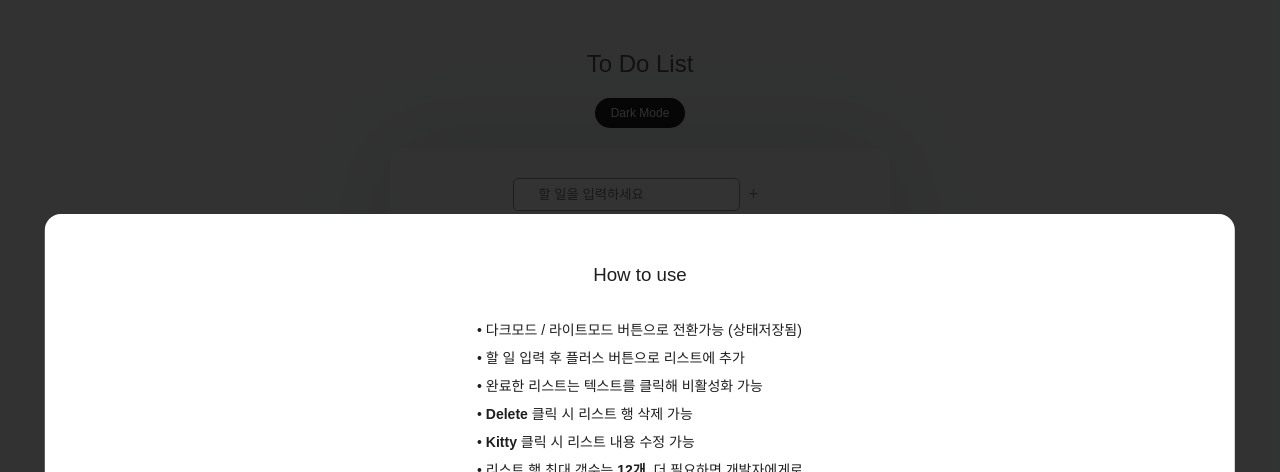
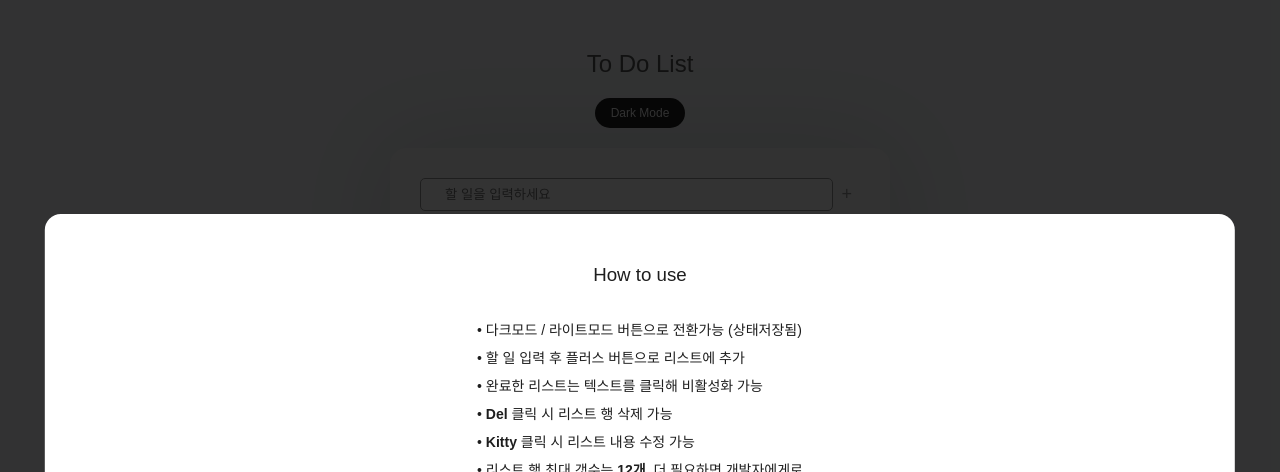
Before and after one commit to miyaajd/vue-todo, a Vue app: page / in a window 1280 px wide. Both pictures are taken after a click on the element "How to use". Shown: the top 472 px of the page. Built offline with nearby package versions, Linux system fonts and the light colour scheme.

Commit message:
edit Del btn / input width

```diff
--- a/src/App.vue
+++ b/src/App.vue
@@ -13,7 +13,7 @@
           • 다크모드 / 라이트모드 버튼으로 전환가능 (상태저장됨) <br />
           • 할 일 입력 후 플러스 버튼으로 리스트에 추가 <br />
           • 완료한 리스트는 텍스트를 클릭해 비활성화 가능 <br />
-          • <strong>Delete</strong> 클릭 시 리스트 행 삭제 가능 <br />
+          • <strong>Del</strong> 클릭 시 리스트 행 삭제 가능 <br />
           • <strong>Kitty</strong> 클릭 시 리스트 내용 수정 가능 <br />
           • 리스트 행 최대 갯수는 <strong>12개</strong>, 더 필요하면 개발자에게로<br />
         </p>
--- a/src/components/Todo.vue
+++ b/src/components/Todo.vue
@@ -15,7 +15,7 @@
           <img src="/public/icons/kitty.png" alt="kitty" class="kitty" @click="editTodo(index)" />
           <span :class="{ done: todo.done }" @click="toggleDone(index)">{{ todo.text }}</span>
         </div>
-        <button class="delete" @click="removeTodo(index)">Delete</button>
+        <button class="delete" @click="removeTodo(index)">Del</button>
       </li>
     </ul>
   </div>
@@ -112,15 +112,18 @@ button {
 }
 .input {
   display: flex;
+  width: 100%;
+  justify-content: space-between;
 }
 input {
   padding: 8px 24px;
   outline: none;
   border-radius: 5px;
   border: 1px solid #999;
+  width: 100%;
 }
 ul {
-  width: 90%;
+  width: 95%;
   margin: auto;
   list-style: none;
   margin-top: 10px;
```
